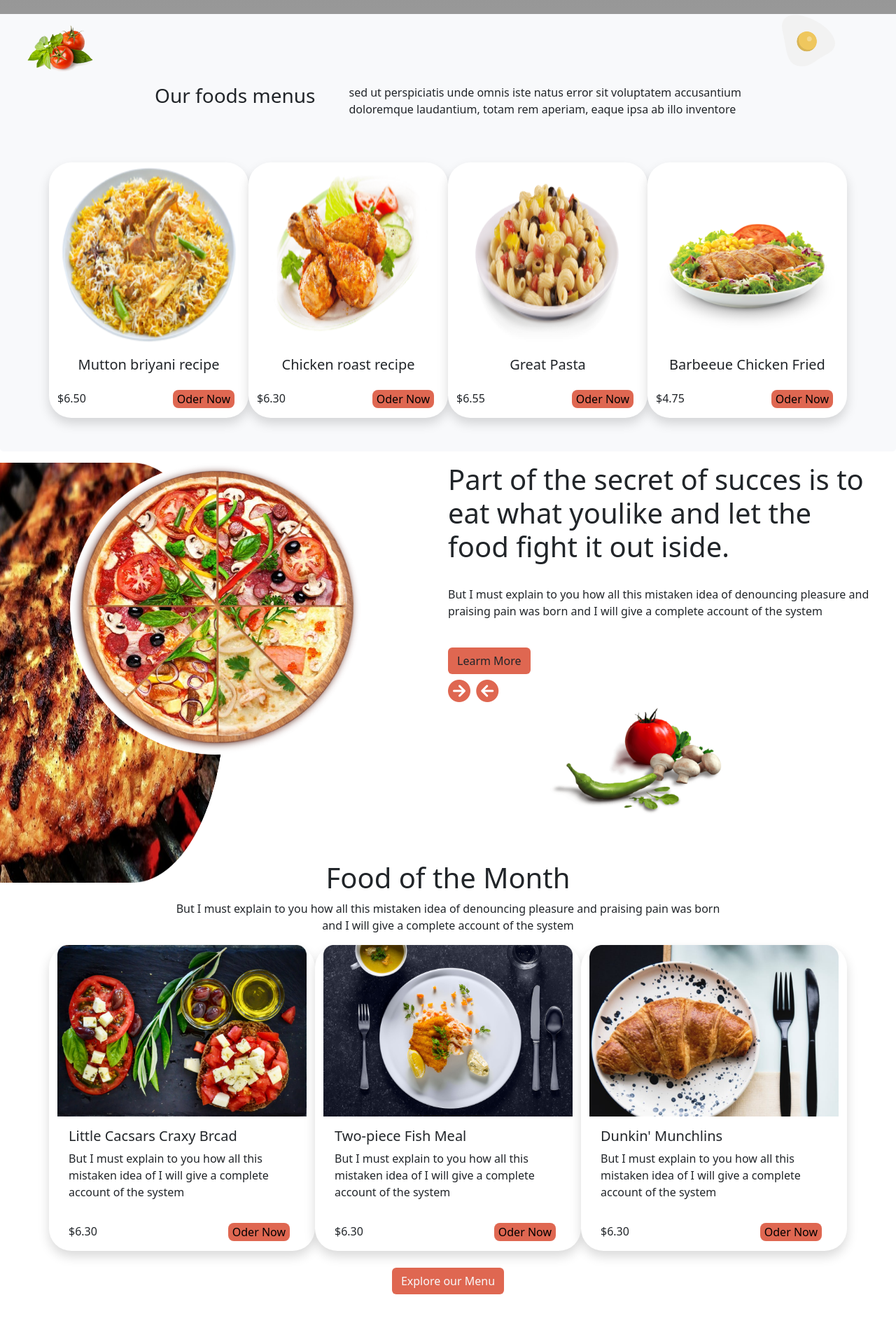
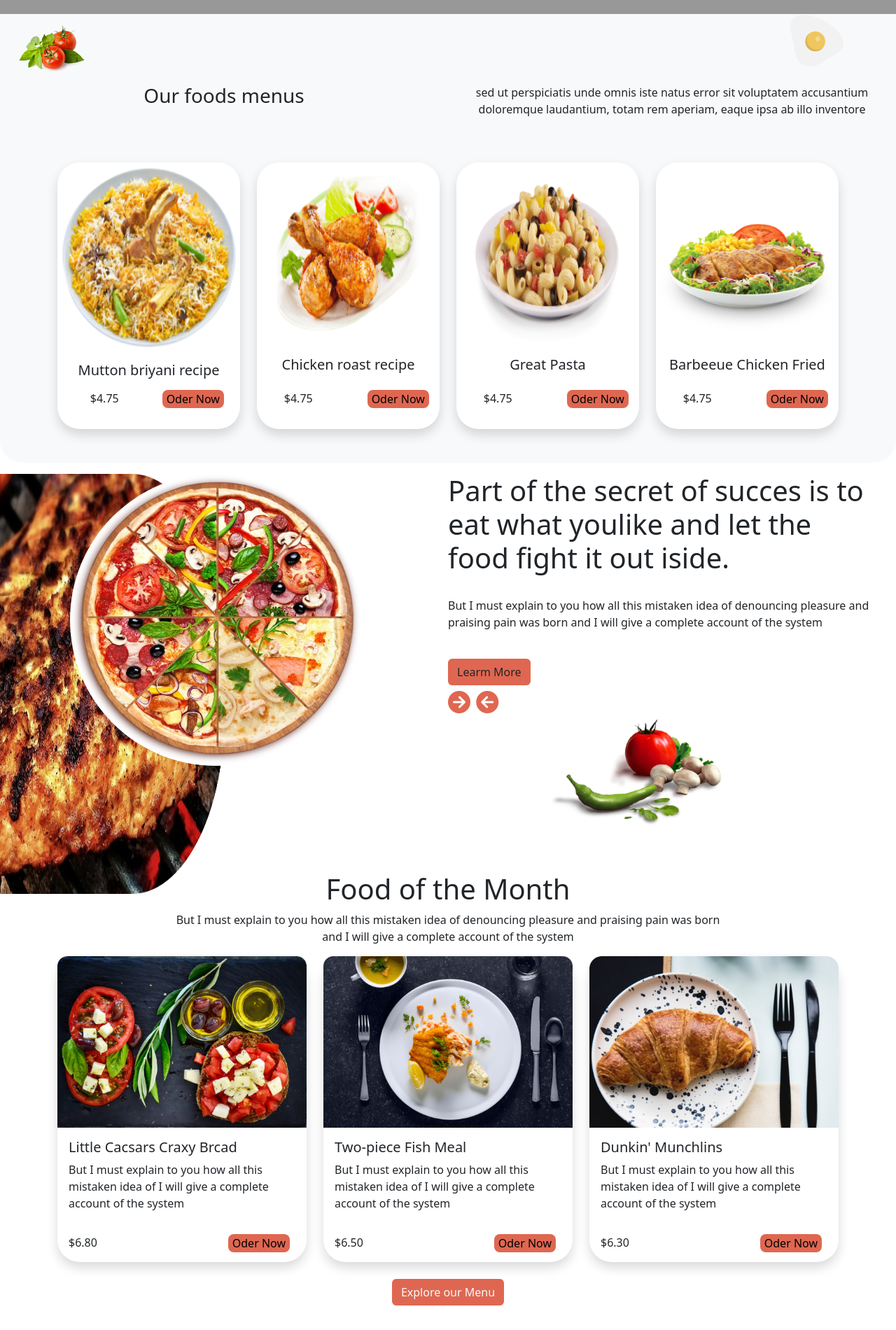
Before and after one commit to shakil969/assignment3, a plain HTML site: page index.html in a window 1280 px wide. Shown: the part 620-2520 px from the top of the page at 70% size. Drawn offline with nearby package versions, Linux system fonts and the light colour scheme; grey boxes are pictures that could not be loaded.

Commit message:
project don

```diff
--- a/css.css
+++ b/css.css
@@ -12,7 +12,7 @@
     color: #DF6751;
 }
 .banner2{
-    background-color: #F8F9FB;
+    background-color:#DF6751;
     border-radius: 0px 0px 5px 5px;
 }
 .team{
--- a/index.html
+++ b/index.html
@@ -47,15 +47,22 @@
                   >Home</a
                 >
               </li>
-              <li class="nav-item d-flex">
+              <li class="nav-item ">
                 <a class="nav-link text-light" href="">packages</a>
+              </li>
+              <li>
                 <a class="nav-link text-light" href="">Review</a>
+              </li>
+              <li>
                 <a class="nav-link text-light" href="">About Us</a>
-                <a class="nav-link text-light" href="">Contact</a>
-                <a class="nav-link text-light bg rounded-5" href=""
+              </li>
+              <li>
+                <a class="nav-link text-light bg rounded-5  d-inline-block
+               " href=""
                   >Contact Us</a
                 >
               </li>
+
             </ul>
           </div>
         </div>
@@ -67,7 +74,7 @@
           People who love to eat are always <br />
           the best people.
         </h1>
-        <p class=" ">
+        <p class="">
           Lorem ipsum dolor sit amet consectetur adipisicing elit. Ducimus
           debitis dolorum amet doloremque. <br />
           Tempora perspiciatis repudiandae architecto vero eaque vel tenetur
@@ -84,8 +91,8 @@
     </section>
 
     <!-- banner2 -->
-    <section class="container-fluid banner2 ">
-      <div class="row ">
+ <section class="  footer rounded-bottom-5 ">
+
     <div class="col d-flex">
       <div>
         <img src="./image/tomatoes1.png" alt="chilly" class="w-50" />
@@ -94,103 +101,97 @@
         <img src="./image/egg.png" alt="egg" class="w-50" />
       </div>
     </div>
+
+
+  <div class="  d-sm-flex text-center">
+    <div class="col">
+    <h3>Our foods menus</h3>
     </div>
-
-      <div class="d-flex justify-content-center   gap-5 ">
-        <h3>Our foods menus</h3>
-        <p>
+  <div class="col ">
+    <p >
       sed ut perspiciatis unde omnis iste natus error sit voluptatem
       accusantium <br/>
       doloremque laudantium, totam rem aperiam, eaque ipsa ab illo inventore
     </p>
   </div>
-
-   <!-- food4  -->
-      <div class="container py-5">
-        <div class="row row-cols-1 row-cols-md-2 row-cols-lg-4 ">
-
-          <div class="card col  border-0 rounded-5 shadow">
-            <img
-              src="./image/menu-1.png"
-              class="card-img-top w-100 h-100 text-center"
-              alt="..."
-            />
-            <div class="card-body text-center">
-              <h5>Mutton briyani recipe</h5>
   </div>
 
-            <div class="d-flex">
-              <div class="">
-                <p>$6.50</p>
+
+  <div class="container py-5">
+      <div class="row row-cols-1 row-cols-md-4 g-4">
+        <div class="col">
+          <div class="card h-100 col border-0 rounded-5 shadow text-center">
+            <img src="./image/menu-1.png" class="card-img-top w-100 h-100" alt="...">
+            <div class="card-body">
+              <h5>Mutton briyani recipe</h5>
+              <div class=" row mt-3 text-center">
+                <div class="col">
+                  <p>$4.75</p>
                 </div>
-              <div class="ms-auto mx-2">
+                <div class="col ">
                   <button class="border-0 bg rounded-3">Oder Now</button>
                 </div>
               </div>
             </div>
 
-          <div class="card col border-0 rounded-5 shadow">
-            <img
-              src="./image/menu-2.png"
-              class="card-img-top w-100 h-100"
-              alt="..."
-            />
-            <div class="card-body text-center">
+          </div>
+        </div>
+        <div class="col">
+          <div class="card h-100 col border-0 rounded-5 shadow text-center">
+            <img src="./image/menu-2.png" class="card-img-top w-100 h-100" alt="...">
+            <div class="card-body">
               <h5>Chicken roast recipe</h5>
+
             </div>
-
-            <div class="d-flex">
-              <div>
-                <p>$6.30</p>
+            <div class="row mb-3 text-center">
+              <div class="col">
+                <p>$4.75</p>
               </div>
-              <div class="ms-auto mx-2">
+              <div class="col ">
                 <button class="border-0 bg rounded-3">Oder Now</button>
               </div>
             </div>
           </div>
+        </div>
+        <div class="col">
+          <div class="card h-100 col border-0 rounded-5 shadow text-center">
+            <img src="./image/menu-3.png" class="card-img-top w-100 h-100" alt="...">
+            <div class="card-body">
+              <h5>Great Pasta</h5>
 
-          <div class="card col border-0 rounded-5 shadow">
-            <img
-              src="./image/menu-3.png"
-              class="card-img-top w-100 h-100"
-              alt="..."
-            />
-            <div class="card-body text-center">
-              <h5>Great Pasta</h5>
             </div>
-
-            <div class="d-flex">
-              <div>
-                <p>$6.55</p>
+            <div class="row mb-3 text-center">
+              <div class="col">
+                <p>$4.75</p>
               </div>
-              <div class="ms-auto mx-2">
+              <div class="col ">
                 <button class="border-0 bg rounded-3">Oder Now</button>
               </div>
             </div>
           </div>
+        </div>
+        <div class="col">
+          <div class="card h-100 col border-0 rounded-5 shadow text-center">
+            <img src="./image/menu-4.png" class="card-img-top w-100 h-100" alt="...">
+            <div class="card-body">
+              <h5>Barbeeue Chicken Fried</h5>
 
-          <div class="card col border-0 rounded-5 shadow">
-            <img
-              src="./image/menu-4.png"
-              class="card-img-top w-100 h-100"
-              alt="..."
-            />
-            <div class="card-body text-center">
-              <h5>Barbeeue Chicken Fried</h5>
             </div>
-
-            <div class="d-flex">
-              <div>
+            <div class="row mb-3 text-center">
+              <div class="col">
                 <p>$4.75</p>
               </div>
-              <div class="ms-auto mx-2">
+              <div class="col ">
                 <button class="border-0 bg rounded-3">Oder Now</button>
               </div>
             </div>
           </div>
         </div>
       </div>
+    </div>
   </section>
+
+
 
     <!-- banner3 -->
      <section class="py-3 ">
@@ -214,9 +215,9 @@
         </div>
 
         <div
-          class="col chilly d-flex justify-content-center align-items-center flex-column"
+          class="col chilly d-flex justify-content-center align-items-center flex-column   "
         >
-          <div>
+          <div class="text-center text-md-start">
             <h1>
               Part of the secret of succes is to eat what youlike and let the
               food fight it out iside.
@@ -234,13 +235,13 @@
             </div>
           </div>
           <div>
-            <img src="./image/chilly.png" alt="" class="w-75" />
+            <img src="./image/chilly.png" alt="" class="w-75"/>
           </div>
         </div>
       </div>
     </section>
 
-    <!-- banner4 -->
+     <!-- food month -->
      <section class="container">
       <div class="text-center mt-5">
         <h1>Food of the Month</h1>
@@ -250,20 +251,59 @@
           and I will give a complete account of the system
         </p>
       </div>
-
-      <div class="row ">
-        <div class="card  border-0 rounded-5 shadow col-12 col-md-4">
-          <img
-            src="./image/food-1.png"
-            class="card-img-top w-100 h-100 text-center"
-            alt="..."
-          />
-          <div class="card-body">
+      <div class="row row-cols-1 row-cols-md-3 g-4 ">
+        <div class="col ">
+          <div class="card h-100 border-0 shadow rounded-5">
+            <img src="./image/food-1.png" class="card-img-top" alt="...">
+            <div class="card-body ">
               <h5>Little Cacsars Craxy Brcad</h5>
               <p>
                 But I must explain to you how all this mistaken idea of I will
                 give a complete account of the system
               </p>
+
+            </div>
+            <div class="d-flex">
+              <div class="mx-3">
+                <p>$6.80</p>
+              </div>
+              <div class="ms-auto mx-4">
+                <button class="border-0 bg rounded-3">Oder Now</button>
+              </div>
+            </div>
+          </div>
+        </div>
+        <div class="col">
+          <div class="card h-100 border-0 shadow rounded-5">
+            <img src="./image/food-2.png" class="card-img-top" alt="...">
+            <div class="card-body">
+              <h5>Two-piece Fish Meal</h5>
+              <p>
+                But I must explain to you how all this mistaken idea of I will
+                give a complete account of the system
+              </p>
+
+            </div>
+            <div class="d-flex">
+              <div class="mx-3">
+                <p>$6.50</p>
+              </div>
+              <div class="ms-auto mx-4">
+                <button class="border-0 bg rounded-3">Oder Now</button>
+              </div>
+            </div>
+          </div>
+        </div>
+        <div class="col">
+          <div class="card h-100 border-0 shadow rounded-5">
+            <img src="./image/food-3.png" class="card-img-top" alt="...">
+            <div class="card-body">
+              <h5>Dunkin' Munchlins</h5>
+              <p>
+                But I must explain to you how all this mistaken idea of I will
+                give a complete account of the system
+              </p>
+
             </div>
             <div class="d-flex">
               <div class="mx-3">
@@ -274,47 +314,11 @@
               </div>
             </div>
           </div>
-
-        <div class="card col-12 col-md-4 border-0 rounded-5 shadow">
-          <img src="./image/food-2.png" class="card-img-top w-100 h-100" alt="..." />
-          <div class="card-body">
-            <h5>Two-piece Fish Meal</h5>
-            <p>
-              But I must explain to you how all this mistaken idea of I will
-              give a complete account of the system
-            </p>
-          </div>
-          <div class="d-flex">
-            <div class="mx-3">
-              <p>$6.30</p>
-            </div>
-            <div class="ms-auto mx-4">
-              <button class="border-0 bg rounded-3">Oder Now</button>
-            </div>
-          </div>
         </div>
 
-        <div class="card col-12 col-md-4 border-0 rounded-5 shadow">
-          <img src="./image/food-3.png" class="card-img-top w-100 h-100" alt="..." />
-          <div class="card-body">
-            <h5>Dunkin' Munchlins</h5>
-            <p>
-              But I must explain to you how all this mistaken idea of I will
-              give a complete account of the system
-            </p>
-          </div>
-          <div class="d-flex">
-            <div class="mx-3">
-              <p>$6.30</p>
-            </div>
-            <div class="ms-auto mx-4">
-              <button class="border-0 bg rounded-3">Oder Now</button>
-            </div>
-          </div>
       </div>
       <div class="text-center py-4">
         <button class="btn bg text-light">Explore our Menu</button>
-        </div>
       </div>
     </section>
 
@@ -483,8 +487,8 @@
     <!-- Footerarea-->
     <section  class=" footer  shadow rounded-4 ">
       <div class="container">
-        <div class="row  align-items-center ">
-          <div class=" col-12 col-md-3 border-end">
+       <div class="row  text-center text-md-start ">
+          <div class=" col-md-3  border-end">
             <h3 >Foodgram</h3>
             <p>Jhenaidah Sador, jhenaidah-7300, Dhaka, Bangladesh</p>
             <div>
@@ -493,15 +497,20 @@
               <i class="fa-brands fa-instagram text fa-2x"></i>
             </div>
           </div>
-          <div class=" col-12 col-md-3 border-end ms-auto">
+          <div class="col-md-3   border-end ms-auto ">
            <h3 >Quick Links</h3>
-           <a class="d-flex text-black text-decoration-none" href="#">Home</a>
-           <a class="d-flex text-black text-decoration-none" href="#">Packages</a>
-           <a class="d-flex text-black text-decoration-none" href="#">Review</a>
-           <a class="d-flex text-black text-decoration-none" href="#">About Us</a>
-           <a class="d-flex text-black text-decoration-none" href="#">contact Us</a>
+
+           <a class=" text-black text-decoration-none col-md-3  " href="#">Home</a>
+
+           <a class="d-block text-black text-decoration-none align-items-sm-center " href="#">Packages</a>
+
+           <a class="d-block text-black text-decoration-none" href="#">Review</a>
+
+           <a class="d-block text-black text-decoration-none" href="#">About Us</a>
+
+           <a class=" text-black text-decoration-none" href="#">contact Us</a>
           </div>
-          <div class="col-12 col-md-3 ms-auto">
+          <div class="col-md-3   ms-auto">
             <h3> Contact Us</h3>
               <p><i class="fa-solid fa-phone text fa-1x "></i>+8801966-770686</p>
              <p><i class="fa-solid fa-envelope text fa-1x "></i>ataharnurshakil@gmail.com</p>
@@ -513,7 +522,26 @@
       </div>
     </section>
 
-
+<br>
+<br>
+<br>
+<br>
+<br>
+<br>
+<br>
+<br>
+<br>
+<br>
+<br>
+<br>
+<br>
+<br>
+<br>
+<br>
+<br>
+<br>
+<br>
+<br>
 
 
     <script
```
Lines whose indentation alone changed are shown as unchanged.
